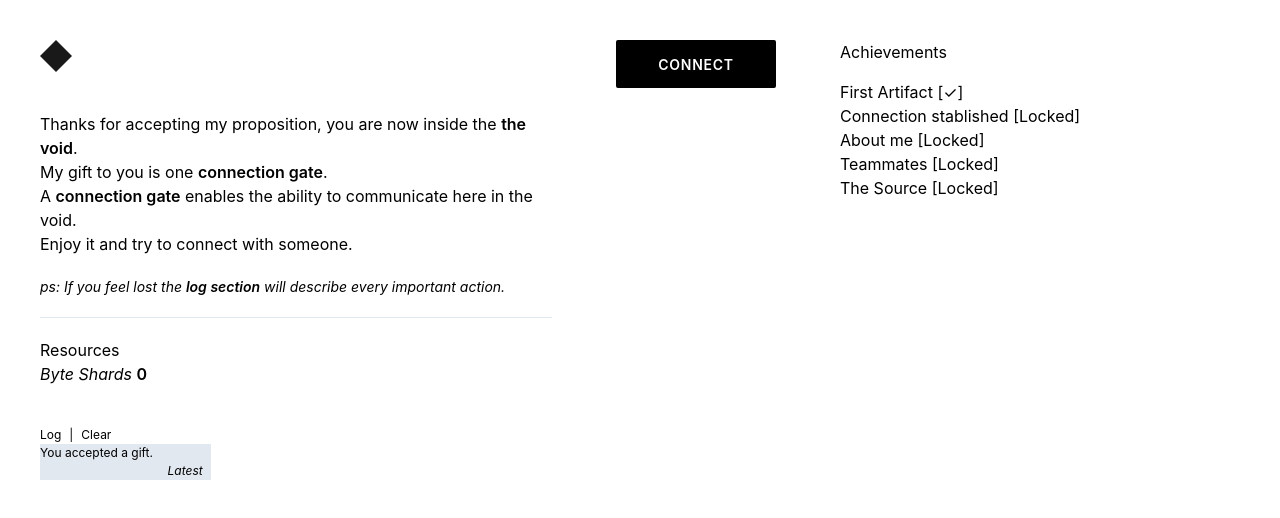
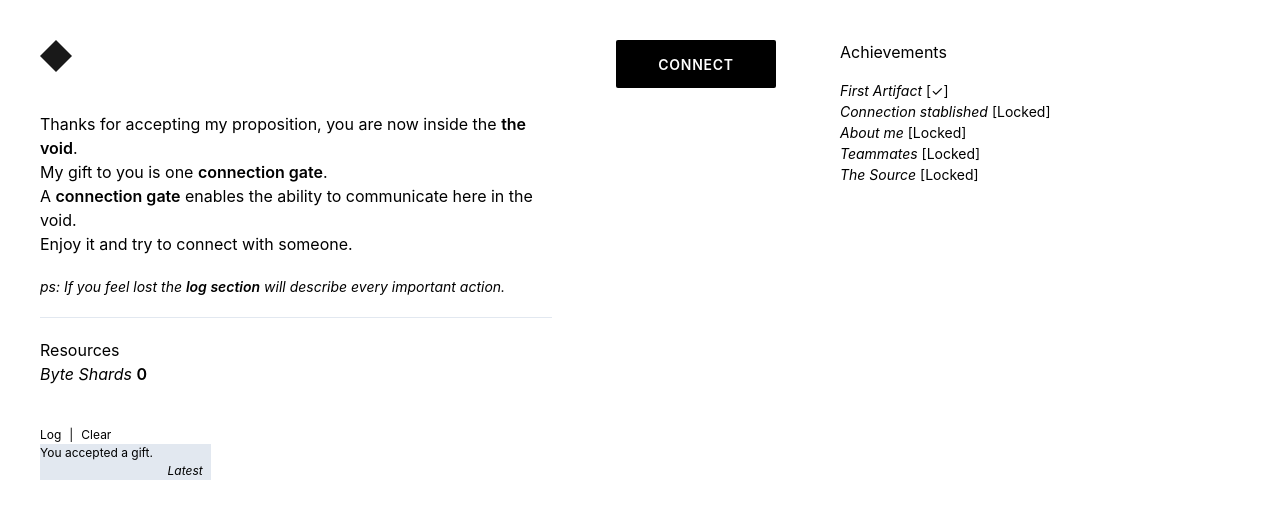
Before and after one commit to lensisle/page, a React (Create React App) app: page / in a window 1280 px wide. Both pictures are taken after a click on the button "yes". Shown: the top 518 px of the page. Built offline with nearby package versions, Linux system fonts and the light colour scheme.

Commit message:
Change achievements font size and style

```diff
--- a/src/global/Achievements.js
+++ b/src/global/Achievements.js
@@ -15,9 +15,9 @@ export function Achievements(props) {
       <p className="mb-4">Achievements</p>
       <ul>
         {AchievementsList.map((achievement, idx) => (
-          <li key={idx}>
-            {achievement}{" "}
-            {unlockedAchievements.includes(achievement) ? "[✓]" : "[Locked]"}
+          <li key={idx} className="text-sm">
+            <span className="italic">{achievement}</span>
+            {unlockedAchievements.includes(achievement) ? " [✓]" : " [Locked]"}
           </li>
         ))}
       </ul>
```
